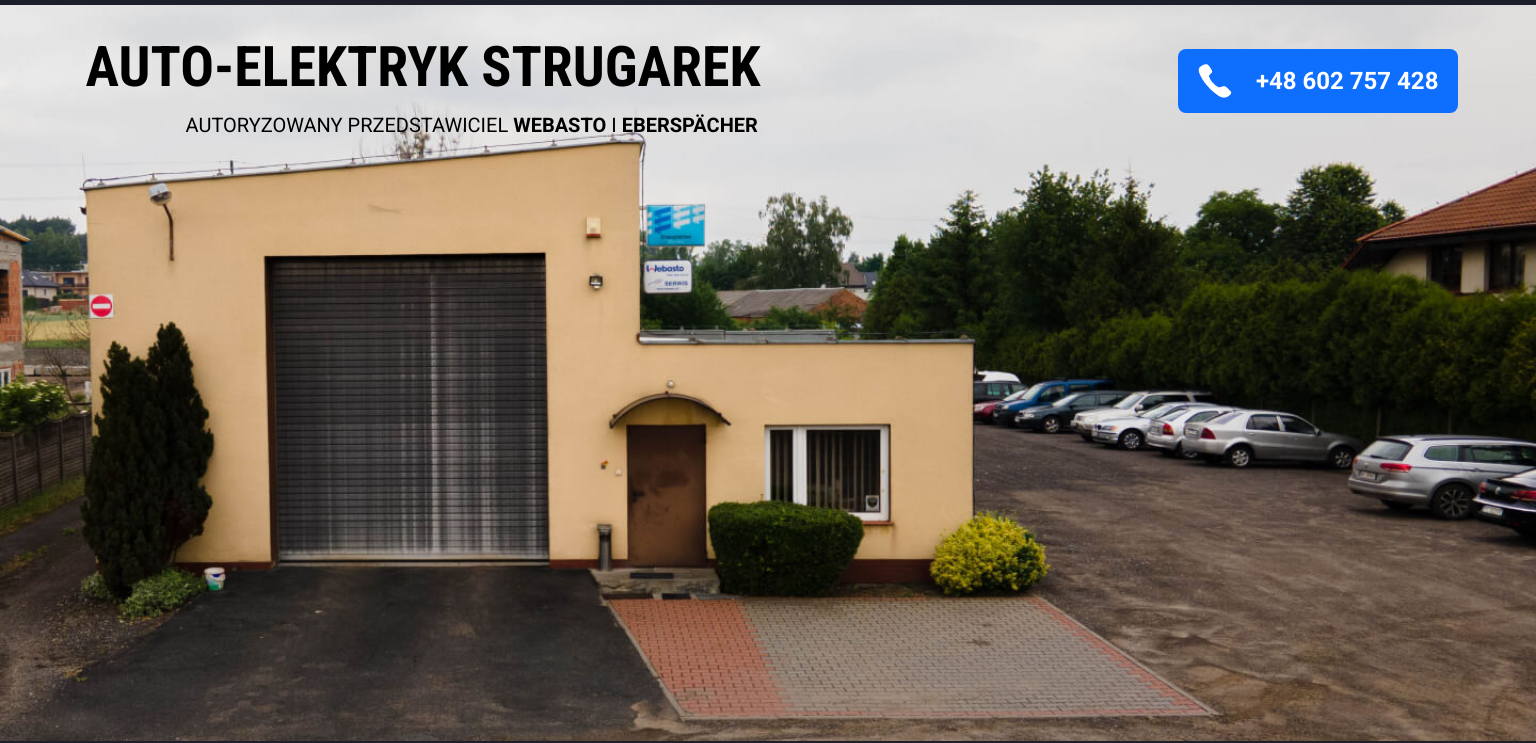
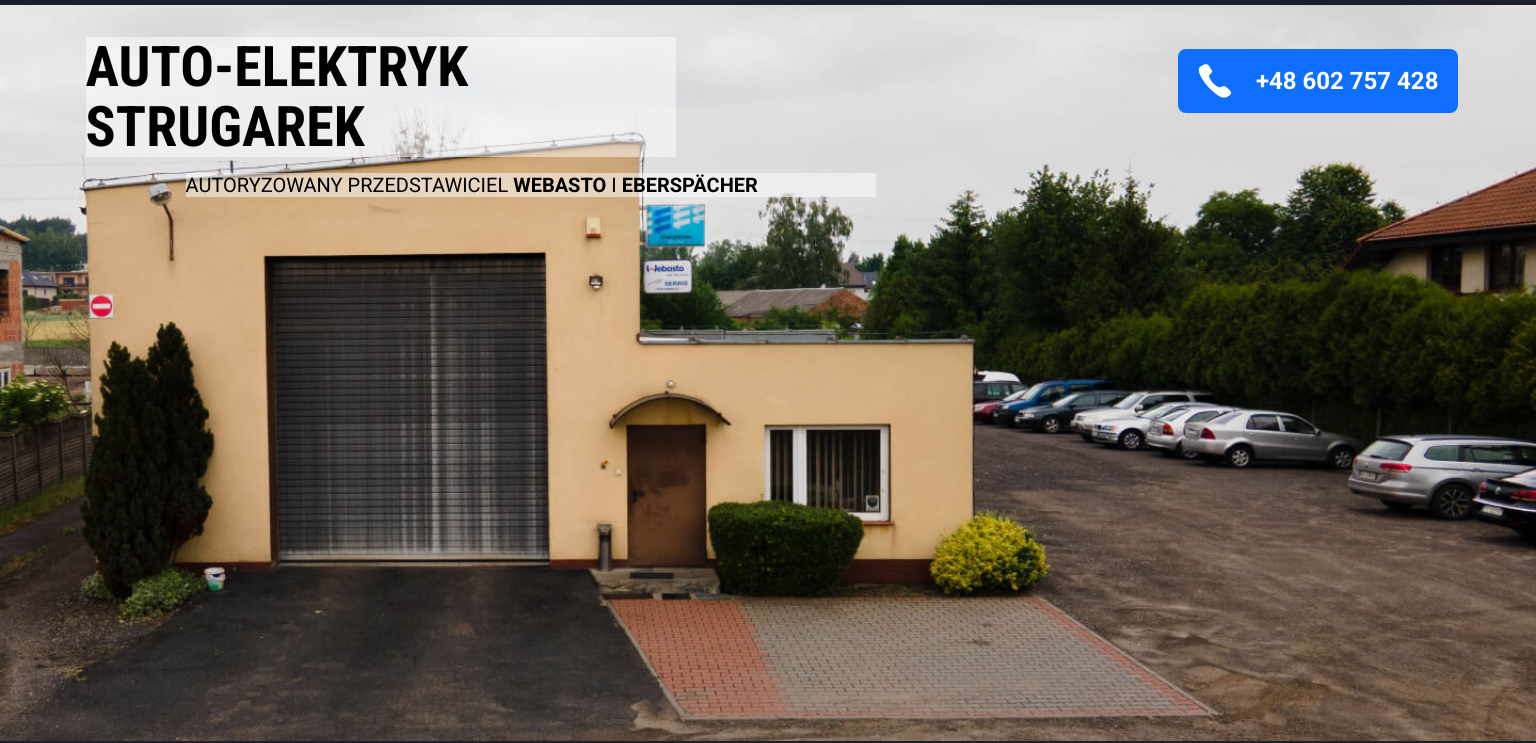
Before and after one commit to mattyl006/strugarek, a website built with webpack: page src/pages/index.html in a window 1536 px wide. Shown: the part 59-802 px from the top of the page. Built offline with nearby package versions, Linux system fonts and the light colour scheme.

Commit message:
hero corrections

```diff
--- a/src/scss/modules/hero.scss
+++ b/src/scss/modules/hero.scss
@@ -66,6 +66,13 @@
     @media (min-width: 1440px) {
       @include variables.h1;
       margin: 32px 0 16px calc(10vw - 68px);
+      background-color: transparent;
+      width: auto;
+    }
+
+    @media (min-width: 1024px) and (max-height: 800px) {
+      background-color: rgba(white, 0.5);
+      width: 590px;
     }
   }
 
@@ -93,11 +100,16 @@
       text-align: left;
       margin-left: calc(10vw + 32px);
     }
+
+    @media (min-width: 1024px) and (max-height: 800px){
+      background-color: rgba(white, 0.5);
+      width: 690px;
+    }
   }
 
   &__logo {
     width: calc(268px + 8vw);
-    height: calc(78px + 6vh);
+    height: calc(56px + 6vh);
     margin-top: calc(10vh - 32px);
 
     @media (min-width: 768px) {
```
